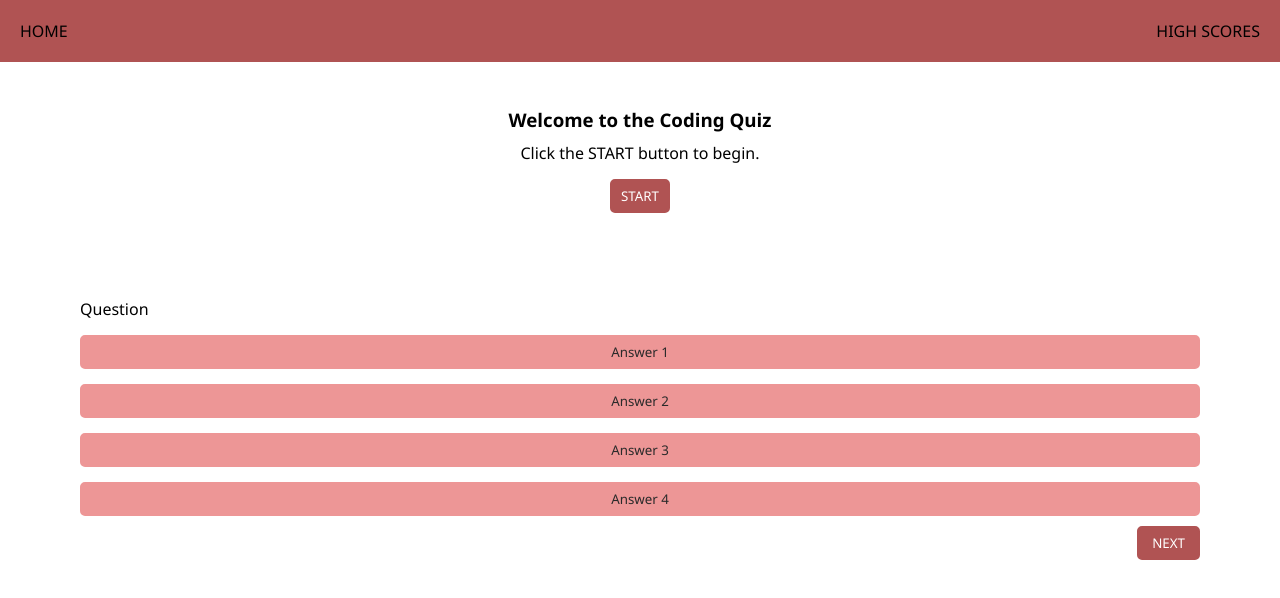
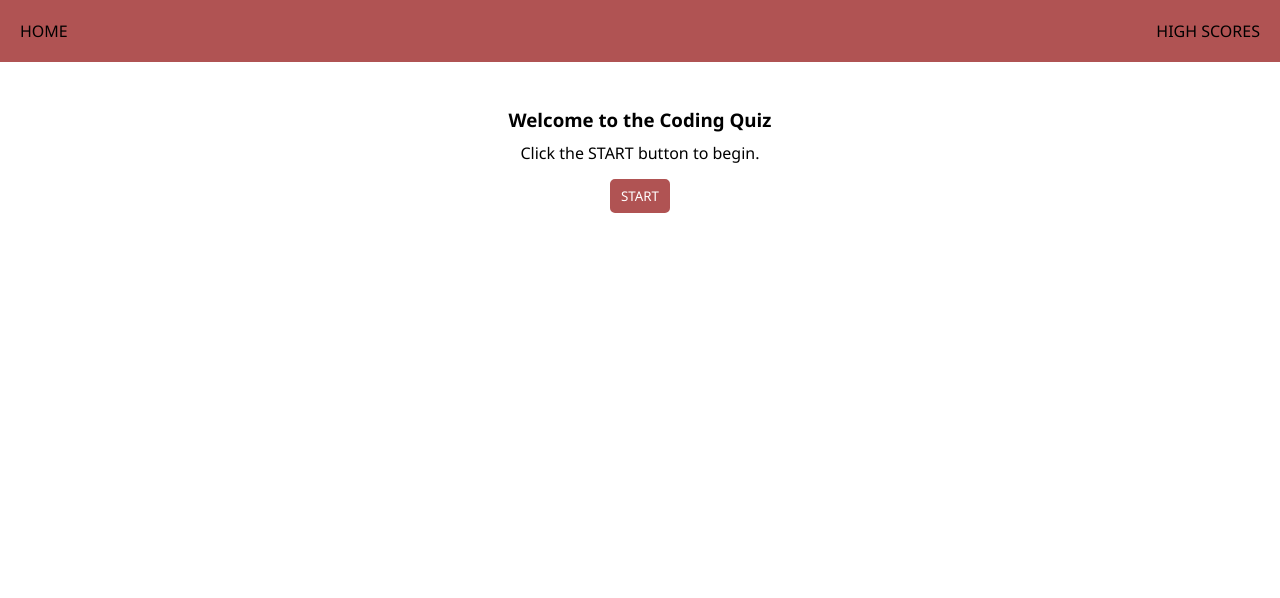
Before and after one commit to b-frazier/coding-quiz, a plain HTML site: page index.html in a window 1280 px wide. Drawn offline with Linux system fonts and the light colour scheme.

Commit message:
hid questions

```diff
--- a/index.html
+++ b/index.html
@@ -24,7 +24,7 @@
                 <button id="startBtn" class="welcome-item btn">START</button>
             </div>
         </header>
-        <section class="" id="quiz-container">
+        <section class="hide" id="quiz-container">
             <div>
                 <div class="questions">Question</div>
             </div>
```
